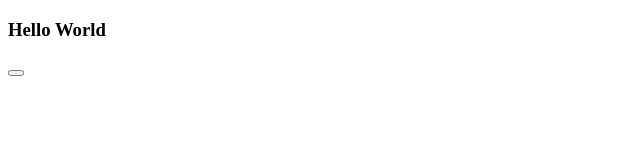
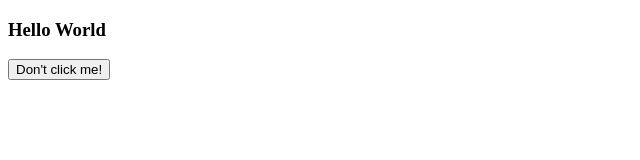
Before and after one commit to Alevarias/alevarias.github.io, a plain HTML site: page index.html in a window 1280 px wide. Shown: the whole page, without its empty margins (0-640 px from the left). Drawn offline with Linux system fonts and the light colour scheme.

```diff
--- a/index.html
+++ b/index.html
@@ -8,6 +8,6 @@
 </head>
 <body>
     <h3 id="greeting">Hello World</h3>
-    <button onclick="sayHello()"></button>
+    <button onclick="sayHello()">Don't click me!</button>
 </body>
 </html>
```
